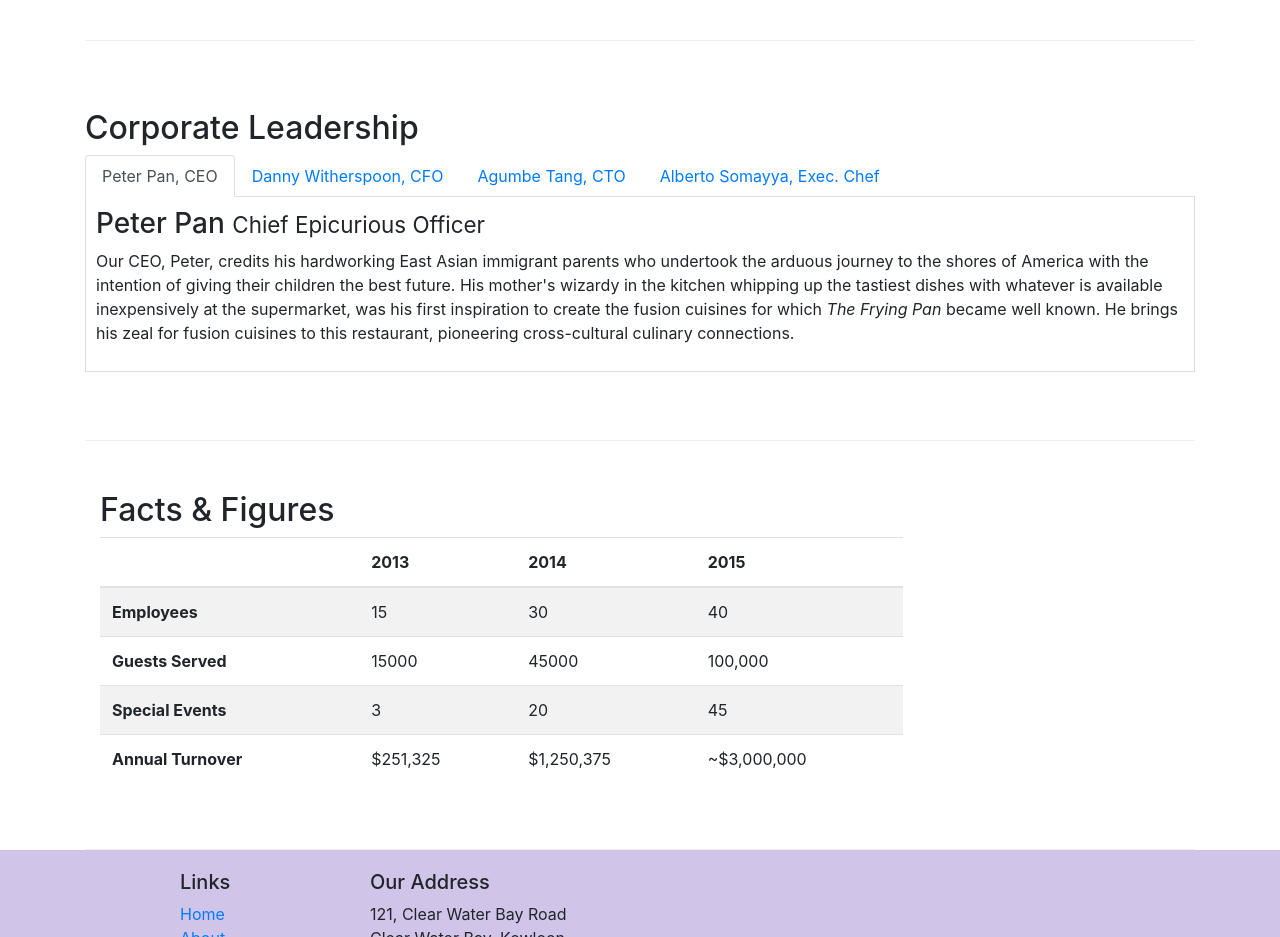
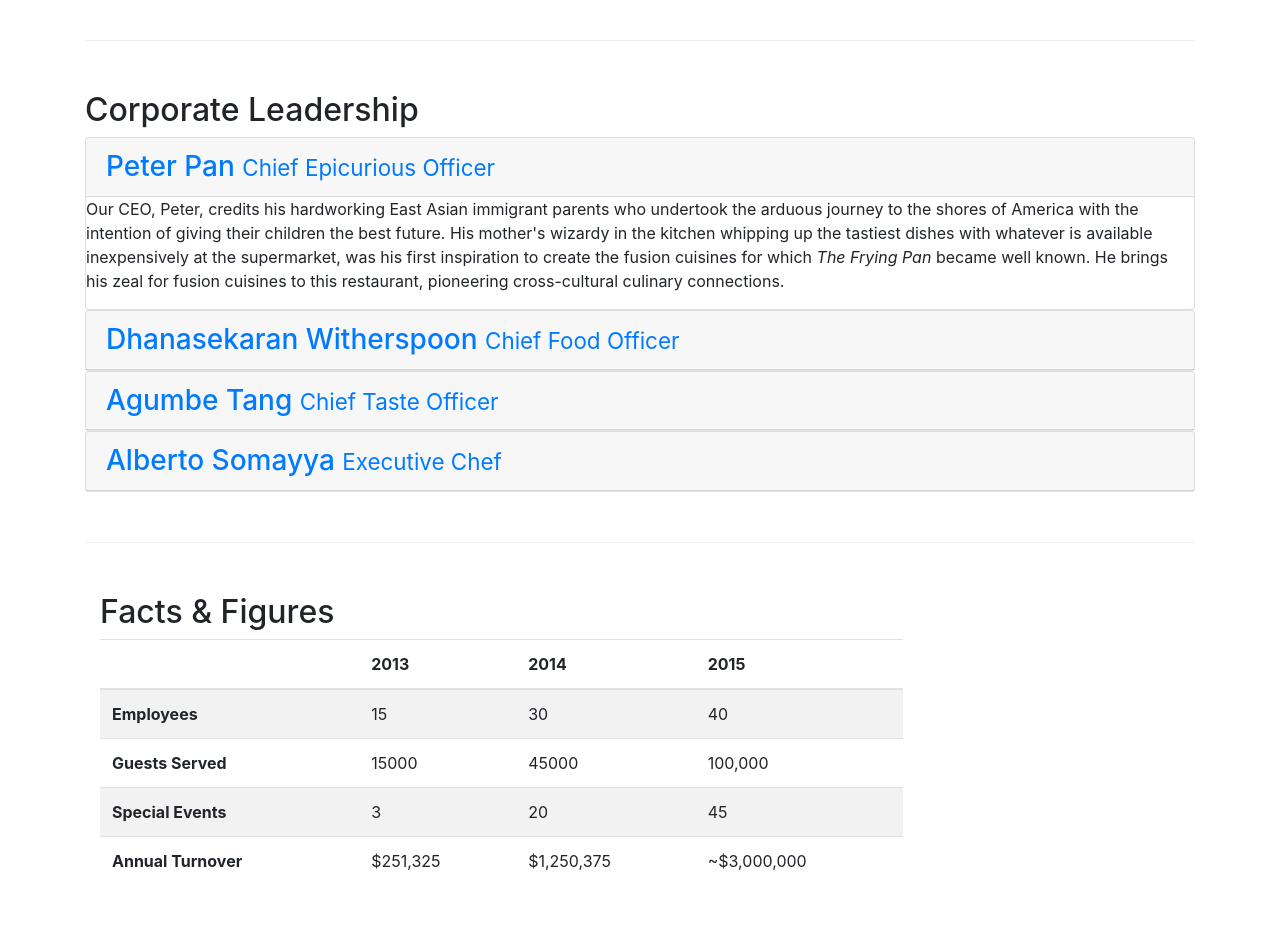
Before and after one commit to hadi20sa/conFusion, a website: page aboutus.html in a window 1280 px wide. Shown: the part 820-1757 px from the top of the page. Drawn offline with nearby package versions, Linux system fonts and the light colour scheme.

Commit message:
Accordion

```diff
--- a/aboutus.html
+++ b/aboutus.html
@@ -100,42 +100,64 @@
         <div class="row row-content align-items-center">
             <div >
                 <h2>Corporate Leadership</h2>
-                <ul class="nav nav-tabs">
-                    <li class="nav-item">
-                      <a class="nav-link active" href="#peter"
-                        role="tab" data-toggle="tab">Peter Pan, CEO</a>
-                    </li>
-                    <li class="nav-item">
-                      <a class="nav-link" href="#danny" role="tab"
-                        data-toggle="tab">Danny Witherspoon, CFO</a>
-                    </li>
-                    <li class="nav-item">
-                      <a class="nav-link" href="#agumbe"role="tab"
-                        data-toggle="tab">Agumbe Tang, CTO</a>
-                    </li>
-                    <li class="nav-item">
-                      <a class="nav-link" href="#alberto" role="tab"
-                        data-toggle="tab">Alberto Somayya, Exec. Chef</a>
-                    </li>
-                </ul>
-                <div class="tab-content">
-                    <div role="tabpanel" class="tab-pane fade show active" id="peter">
-                        <h3>Peter Pan <small>Chief Epicurious Officer</small></h3>
-                        <p class="hidden-sm-down">Our CEO, Peter, credits his hardworking East Asian immigrant parents who undertook the arduous journey to the shores of America with the intention of giving their children the best future. His mother's wizardy in the kitchen whipping up the tastiest dishes with whatever is available inexpensively at the supermarket, was his first inspiration to create the fusion cuisines for which <em>The Frying Pan</em> became well known. He brings his zeal for fusion cuisines to this restaurant, pioneering cross-cultural culinary connections.</p>
+                <div id="accordion" role="tablist">
+                    <div class="card">
+                        <div class="card-header" role="tab" id="peterhead">
+                            <h3 class="mb-0">
+                                <a data-toggle="collapse" data-parent="#accordion" href="#peter">
+                                Peter Pan <small>Chief Epicurious Officer</small>
+                                </a>
+                            </h3>
+                        </div>
+                        <div role="tabpanel" class="collapse show" id="peter">
+                            <div class="card-block">
+                                <p class="hidden-xs-down">Our CEO, Peter, credits his hardworking East Asian immigrant parents who undertook the arduous journey to the shores of America with the intention of giving their children the best future. His mother's wizardy in the kitchen whipping up the tastiest dishes with whatever is available inexpensively at the supermarket, was his first inspiration to create the fusion cuisines for which <em>The Frying Pan</em> became well known. He brings his zeal for fusion cuisines to this restaurant, pioneering cross-cultural culinary connections.</p>
+                            </div>
+                        </div>
                     </div>
-                    <div role="tabpanel" class="tab-pane fade" id="danny">
-                        <h3>Dhanasekaran Witherspoon <small>Chief Food Officer</small></h3>
-                        <p class="hidden-sm-down">Our CFO, Danny, as he is affectionately referred to by his colleagues, comes from a long established family tradition in farming and produce. His experiences growing up on a farm in the Australian outback gave him great appreciation for varieties of food sources. As he puts it in his own words, <em>Everything that runs, wins, and everything that stays, pays!</em></p>
+                    <div class="card">
+                        <div class="card-header" role="tab" id="dannyhead">
+                            <h3 class="mb-0">
+                                <a class="collapsed" data-toggle="collapse" data-parent="#accordion" href="#danny">
+                                Dhanasekaran Witherspoon <small>Chief Food Officer</small>
+                                </a>
+                            </h3>
+                        </div>
+                        <div role="tabpanel" class="collapse" id="danny">
+                            <div class="card-block">
+                                <p class="hidden-xs-down">Our CFO, Danny, as he is affectionately referred to by his colleagues, comes from a long established family tradition in farming and produce. His experiences growing up on a farm in the Australian outback gave him great appreciation for varieties of food sources. As he puts it in his own words, <em>Everything that runs, wins, and everything that stays, pays!</em></p>
+                            </div>
+                        </div>
                     </div>
-                    <div role="tabpanel" class="tab-pane fade" id="agumbe">
-                        <h3>Agumbe Tang <small>Chief Taste Officer</small></h3>
-                        <p class="hidden-sm-down">Blessed with the most discerning gustatory sense, Agumbe, our CTO, personally ensures that every dish that we serve meets his exacting tastes. Our chefs dread the tongue lashing that ensues if their dish does not meet his exacting standards. He lives by his motto, <em>You click only if you survive my lick.</em></p>
+                    <div class="card">
+                        <div class="card-header" role="tab" id="agumbehead">
+                            <h3 class="mb-0">
+                                <a class="collapsed" data-toggle="collapse" data-parent="#accordion" href="#agumbe">
+                                Agumbe Tang <small>Chief Taste Officer</small>
+                                </a>
+                            </h3>
+                        </div>
+                    <div role="tabpanel" class="collapse" id="agumbe">
+                        <div class="card-block">
+                            <p class="hidden-xs-down">Blessed with the most discerning gustatory sense, Agumbe, our CTO, personally ensures that every dish that we serve meets his exacting tastes. Our chefs dread the tongue lashing that ensues if their dish does not meet his exacting standards. He lives by his motto, <em>You click only if you survive my lick.</em></p>
+                        </div>
                     </div>
-                    <div role="tabpanel" class="tab-pane fade" id="alberto">
-                        <h3>Alberto Somayya <small>Executive Chef</small></h3>
-                        <p class="hidden-sm-down">Award winning three-star Michelin chef with wide International experience having worked closely with whos-who in the culinary world, he specializes in creating mouthwatering Indo-Italian fusion experiences. He says, <em>Put together the cuisines from the two craziest cultures, and you get a winning hit! Amma Mia!</em></p>
                     </div>
-            </div>
+                    <div class="card">
+                        <div class="card-header" role="tab" id="albertohead">
+                            <h3 class="mb-0">
+                                <a class="collapsed" data-toggle="collapse" data-parent="#accordion" href="#alberto">
+                                Alberto Somayya <small>Executive Chef</small>
+                                </a>
+                            </h3>
+                        </div>
+                        <div role="tabpanel" class="collapse" id="alberto">
+                            <div class="card-block">
+                            <p class="hidden-xs-down">Award winning three-star Michelin chef with wide International experience having worked closely with whos-who in the culinary world, he specializes in creating mouthwatering Indo-Italian fusion experiences. He says, <em>Put together the cuisines from the two craziest cultures, and you get a winning hit! Amma Mia!</em></p>
+                            </div>
+                        </div>
+                    </div>
+                </div>
             </div>
        </div>
         <div class="row row-content">
```
